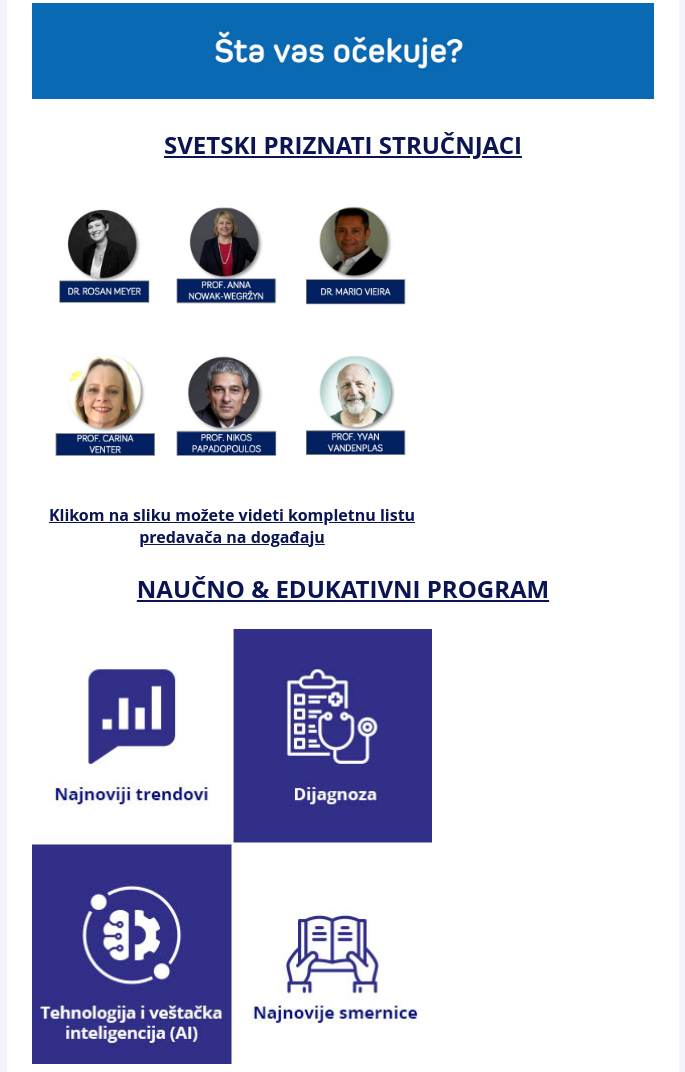
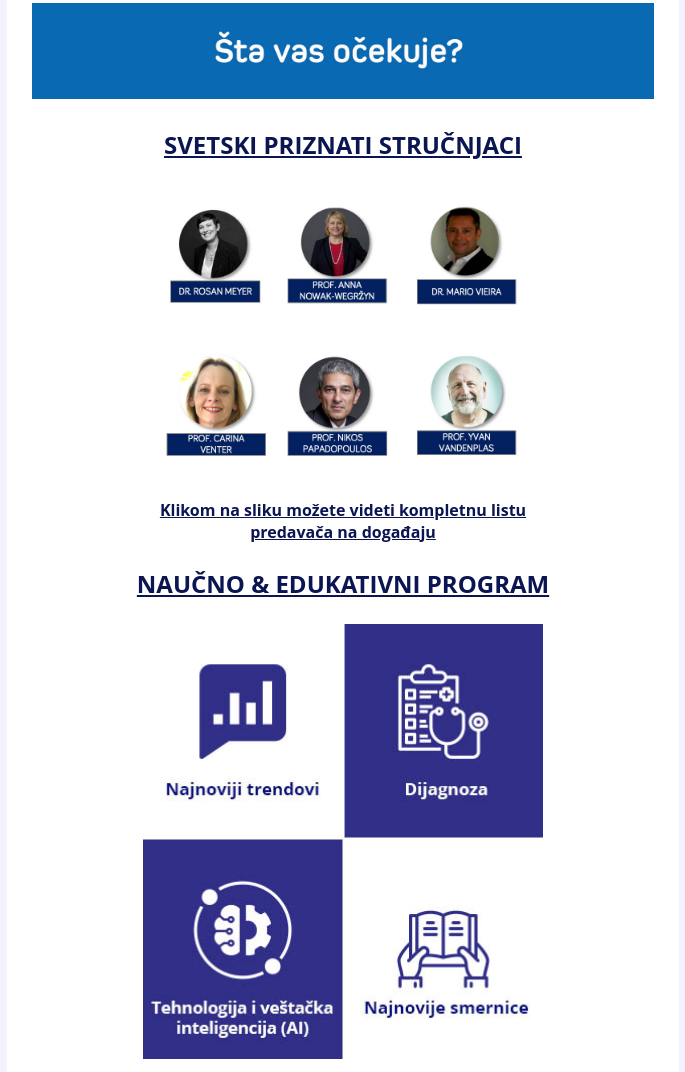
Before and after one commit to tadija84/paediatric_allergy_session, a plain HTML site: page index.html in a window 1280 px wide. Shown: the part 712-1784 px from the top of the page, without its empty margins (297-982 px from the left). Drawn offline with Linux system fonts and the light colour scheme.

Commit message:
Add files via upload

```diff
--- a/style.css
+++ b/style.css
@@ -63,11 +63,17 @@ main{
     margin-bottom: 1em;
 }
 .section_cont{
+    display: flex;
+    flex-direction: column;
     justify-content: center;
     align-items: center;
 }
 .img_container{
     width: 400px;
+    display: flex;
+    flex-direction: column;
+    justify-content: space-around;
+    align-items:center;
 }
 .content_image{
     width: 100%;
```
